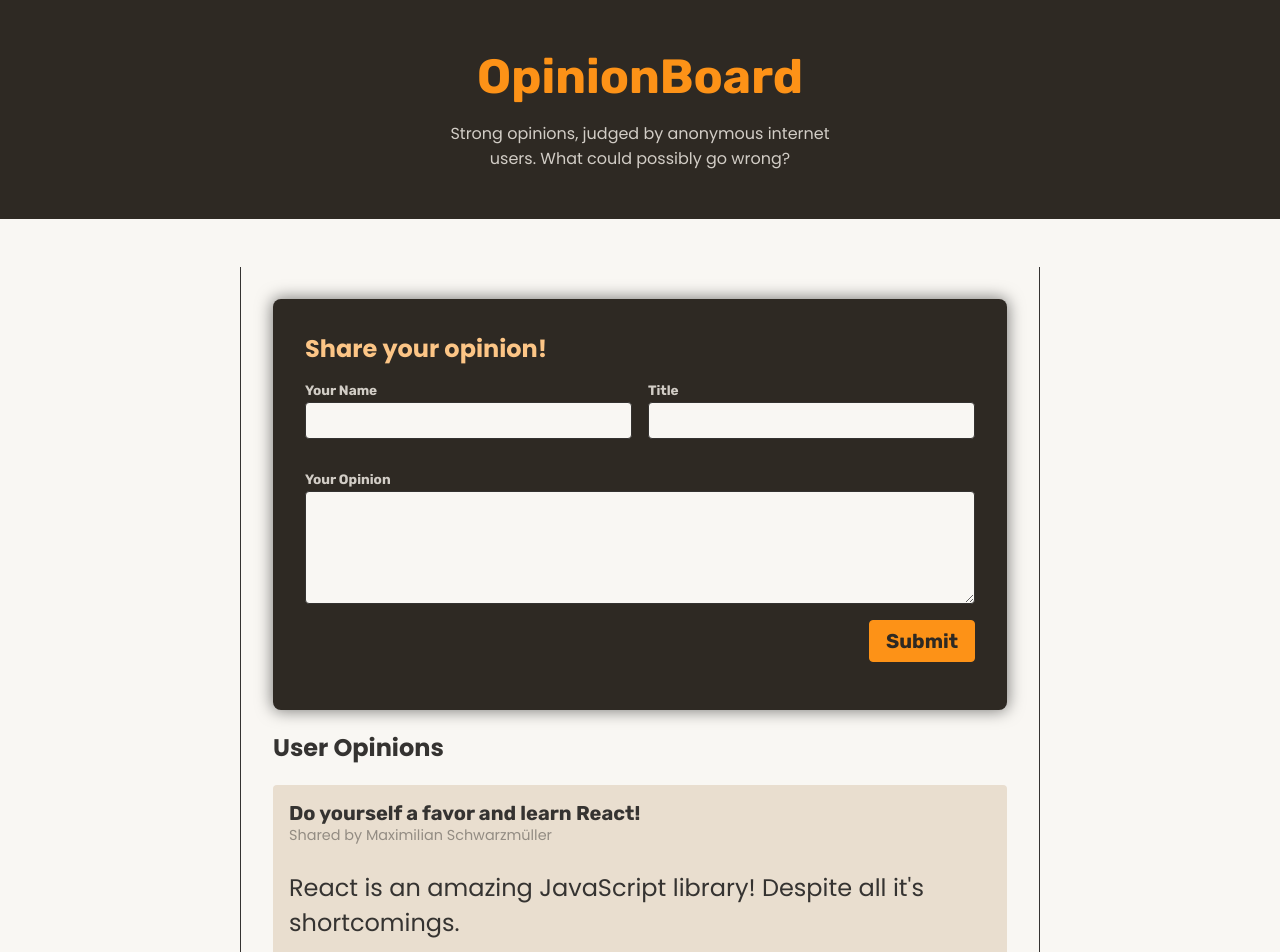
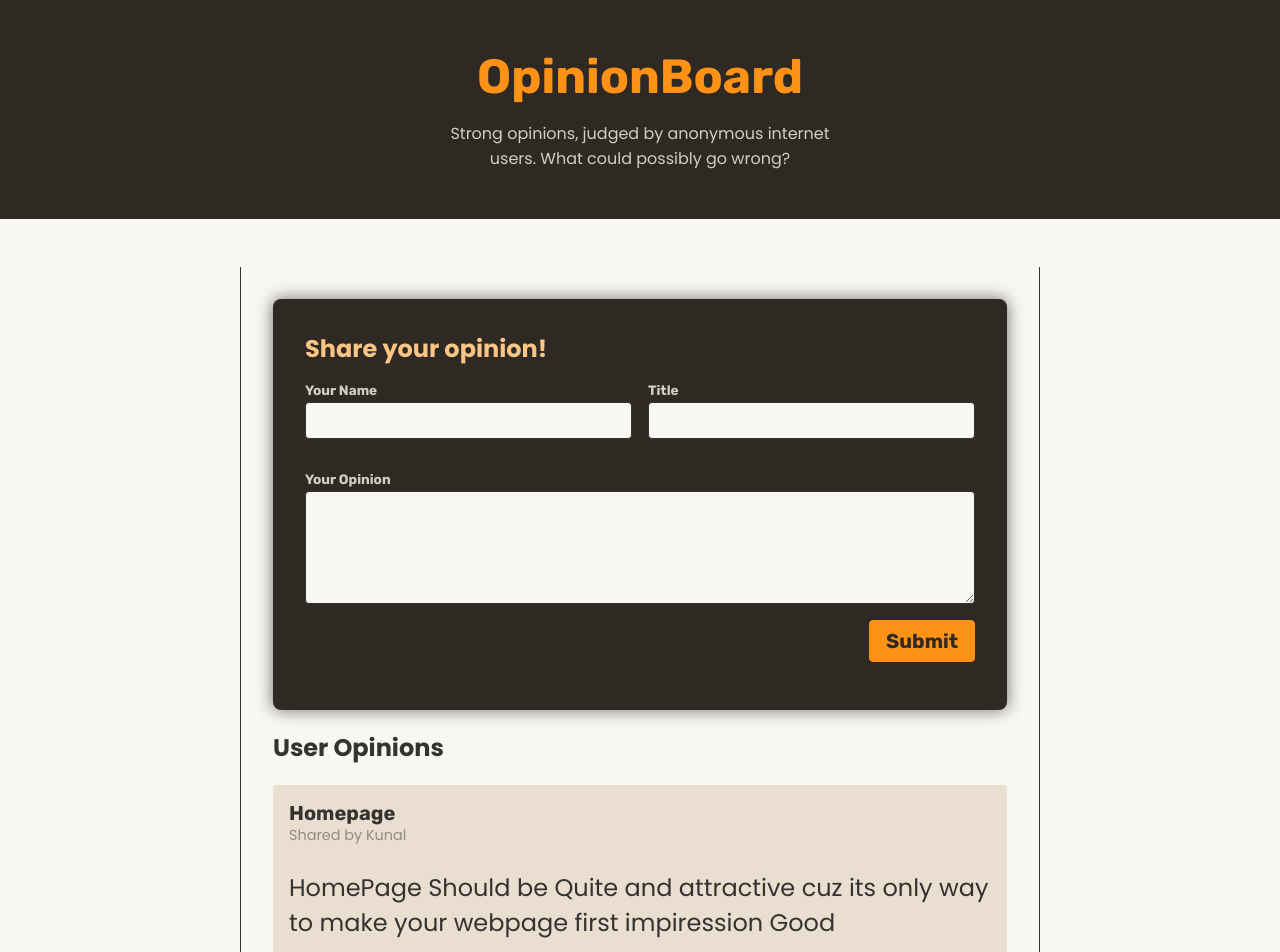
Before and after one commit to Kunal0x7/Async-Forms-Handling-Using-FormActions, a React (Vite) app: page / in a window 1280 px wide. Shown: the top 952 px of the page. Built offline with nearby package versions, Linux system fonts and the light colour scheme; data requests are answered from the project's data file.

Commit message:
Added Features of Loading Data for UI to render from Backend and Sending FormData to Backend

```diff
--- a/backend/db.json
+++ b/backend/db.json
@@ -1,5 +1,12 @@
 {
   "opinions": [
+    {
+      "id": 1767792775452,
+      "votes": 0,
+      "userName": "Kunal",
+      "title": "Homepage",
+      "body": "HomePage Should be  Quite and attractive cuz its only way to make your webpage first impiression Good  "
+    },
     {
       "id": 1,
       "userName": "Maximilian Schwarzmüller",
--- a/src/components/NewOpinion.jsx
+++ b/src/components/NewOpinion.jsx
@@ -1,7 +1,11 @@
-import { useActionState } from "react";
+import { use , useActionState } from "react";
+import {OpinionsContext} from "../store/opinions-context.jsx";
+
 
 export function NewOpinion() {
-  function shareOpinionAction(prevState, formData) {
+  const {addOpinion} = use(OpinionsContext);
+
+  async function shareOpinionAction(prevState, formData) {
     const title = formData.get("title");
     const body = formData.get("body");
     const userName = formData.get("userName");
@@ -28,7 +32,7 @@ export function NewOpinion() {
       };
     }
 
-    // Here you would typically send the data to a server
+    await addOpinion({title, body, userName});
 
     return { errors: null };
   }
```
